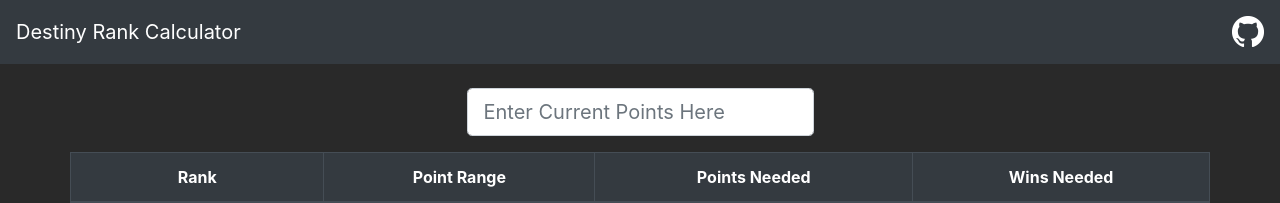
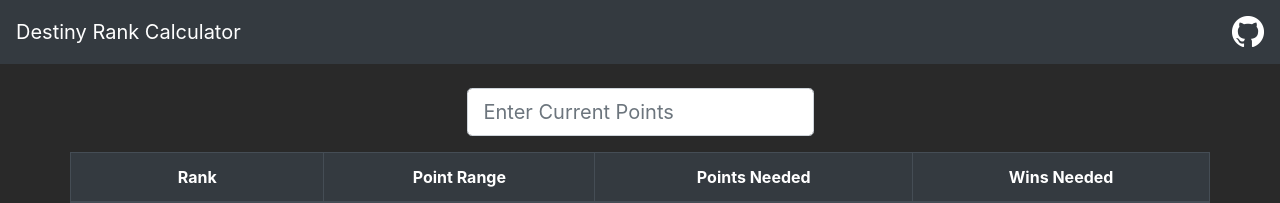
Before and after one commit to mellena1/destiny-rank-calculator, a React (Create React App) app: page / in a window 1280 px wide. Shown: the top 203 px of the page. Built offline with nearby package versions, Linux system fonts and the light colour scheme.

Commit message:
change placeholder text

```diff
--- a/package.json
+++ b/package.json
@@ -1,6 +1,6 @@
 {
   "name": "destiny-rank-calculator",
-  "version": "0.1.3",
+  "version": "0.2.1",
   "private": true,
   "dependencies": {
     "@testing-library/jest-dom": "^4.2.4",
--- a/src/destiny/destiny.tsx
+++ b/src/destiny/destiny.tsx
@@ -57,7 +57,7 @@
                 size="lg"
                 type="number"
                 pattern="\d*"
-                placeholder="Enter Current Points Here"
+                placeholder="Enter Current Points"
                 onChange={this.onPointChange}
               />
             </Form.Group>
```
